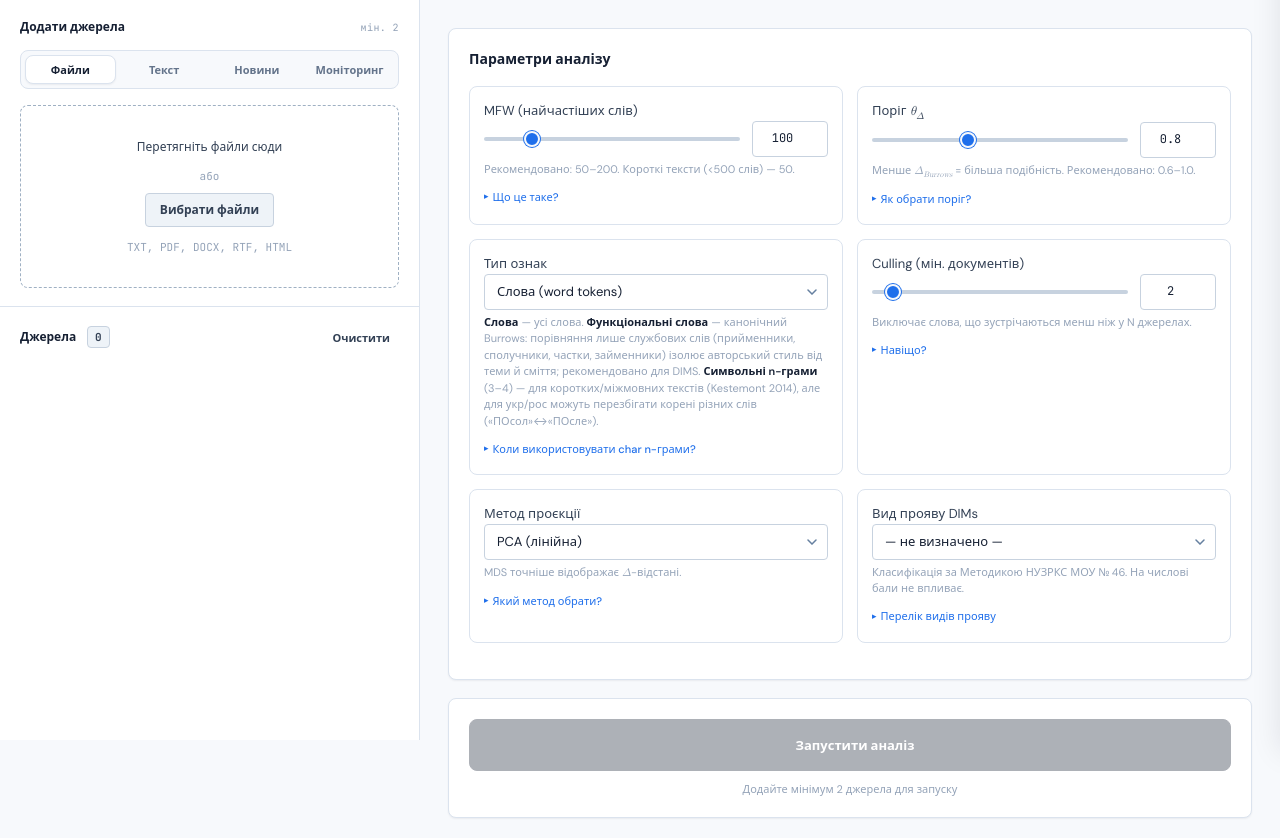
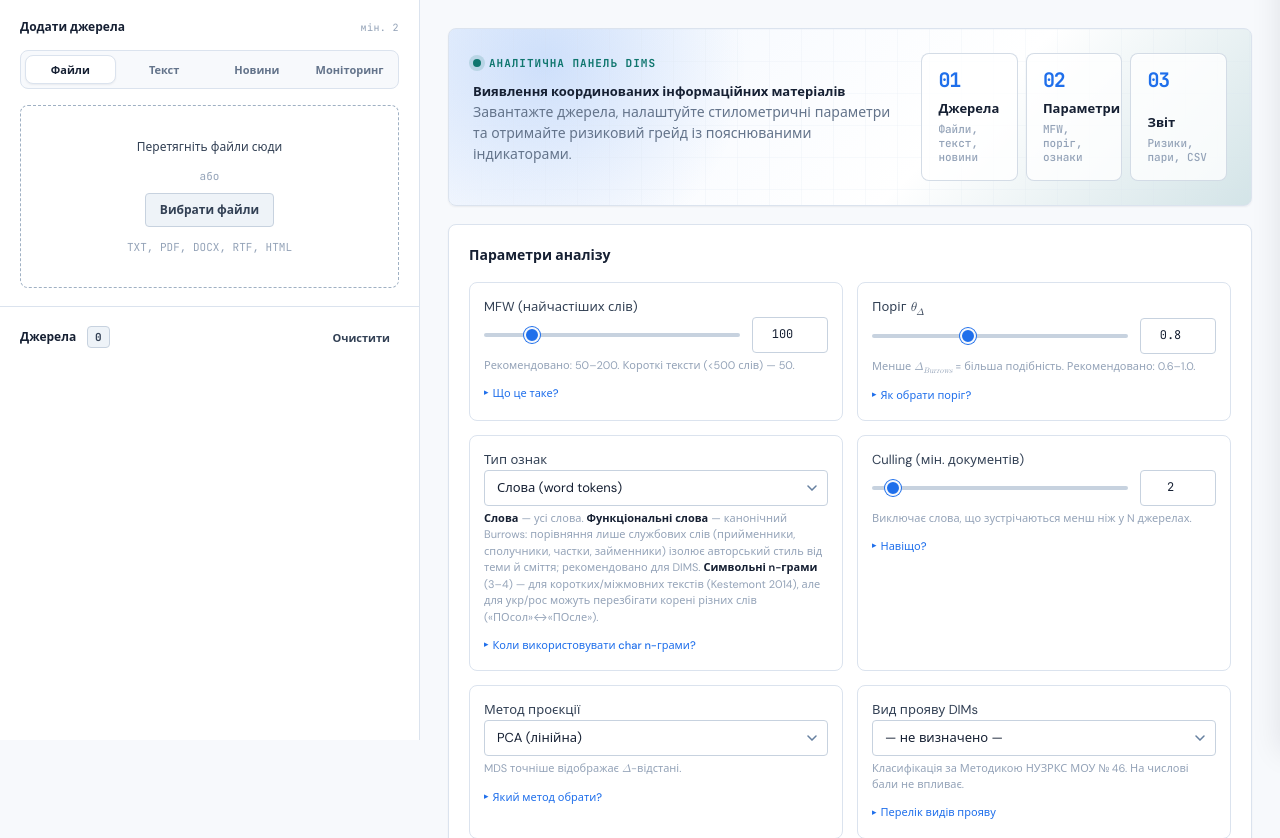
Before and after one commit to Yevhen-Sh8/stylometry, a Flask app: page / in a window 1280 px wide. Shown: the part 60-898 px from the top of the page. Run offline with Flask 3, Linux system fonts and the light colour scheme; data that the repository does not hold is empty; some web fonts are replaced.

Commit message:
test(core): add regression suite + a11y(markup): WCAG fixes + ui: workspace-hero
Покриває три речі з оркестрованого аудиту (варіант «адаптувати + фіксити»):

1. R2 — tests/test_analysis.py: детермінований regression-набір ядра DIMS
   (15 тестів). Закріплює інваріанти методики: суми вагів = 1, нормування
   індикаторів у [0,1], порядок грейдів F→B→S→SS→SSS, правило табу→SS,
   облік заперечення, функ-словниковий режим, S_time у I_coord, довірчий
   інтервал R_DIMS, SimHash near-duplicate. Самодостатній (працює без
   pytest: `python tests/test_analysis.py`); requirements-dev.txt — для CI.

2. A11y (WCAG, лінза a11y-markup, High #1–3):
   - 1.3.1: додано sr-only <h1> на початку <main> → ієрархія заголовків
     більше не стартує з h2; hero-заголовок понижено h1→h2.
   - 1.3.1/3.3.2/4.1.2: aria-label для #manualInput, #rssAddInput, #tgAddInput
     (раніше — лише placeholder / без імені).
   - 1.3.1: група мов Google News отримала role="group"+aria-labelledby
     замість orphan <label>; .form-label успадковує стилі мітки.

3. UI — workspace-hero: секція швидкої орієнтації (раніше незакомічена
   локальна правка дизайн-сесії). Винесена сюди, бо фікс h1-ієрархії
   стосується саме її заголовка.

Перевірено на preview: перший заголовок у DOM = H1, далі лише H2;
усі три поля мають доступні імена; консоль без помилок; Render не зачеплено.

Co-Authored-By: Claude Opus 4.8 <noreply@anthropic.com>

```diff
--- a/static/style.css
+++ b/static/style.css
@@ -444,7 +444,8 @@ button, .btn { outline-offset: 2px; }
    FORMS
    ═══════════════════════════════════════════════════════════════ */
 .form-group { margin-bottom: var(--s-3); }
-.form-group label {
+.form-group label,
+.form-group .form-label {
   display: block;
   font-family: var(--font-sans);
   font-size: 11px;
@@ -1563,3 +1564,129 @@ input[type="range"]::-moz-range-thumb {
   .btn { font-size: 11px; padding: 6px 10px; }
   .btn-analyze { font-size: 13px; padding: 14px; }
 }
+
+/* ═══════════════════════════════════════════════════════════════
+   WORKSPACE HERO — quick orientation for the analysis flow
+   ═══════════════════════════════════════════════════════════════ */
+.workspace-hero {
+  position: relative;
+  display: grid;
+  grid-template-columns: minmax(0, 1fr) minmax(300px, 0.72fr);
+  gap: var(--s-6);
+  overflow: hidden;
+  padding: var(--s-6);
+  border: 1px solid var(--border-0);
+  border-radius: var(--r-md);
+  background:
+    radial-gradient(circle at 12% 20%, color-mix(in srgb, var(--accent) 18%, transparent) 0, transparent 28%),
+    linear-gradient(135deg, color-mix(in srgb, var(--bg-1) 94%, var(--accent) 6%) 0%, var(--bg-1) 62%, color-mix(in srgb, var(--bg-2) 88%, var(--accent-2) 12%) 100%);
+  box-shadow: var(--shadow-sm);
+}
+
+.workspace-hero::after {
+  content: "";
+  position: absolute;
+  inset: 0;
+  pointer-events: none;
+  background-image:
+    linear-gradient(color-mix(in srgb, var(--border-0) 42%, transparent) 1px, transparent 1px),
+    linear-gradient(90deg, color-mix(in srgb, var(--border-0) 42%, transparent) 1px, transparent 1px);
+  background-size: 32px 32px;
+  mask-image: linear-gradient(90deg, transparent, #000 24%, #000 100%);
+  opacity: 0.45;
+}
+
+.workspace-hero > * { position: relative; z-index: 1; }
+
+.workspace-hero-copy { max-width: 760px; }
+
+.workspace-hero .eyebrow {
+  display: inline-flex;
+  align-items: center;
+  gap: var(--s-2);
+  margin-bottom: var(--s-3);
+  color: var(--accent-2);
+  font: 700 11px var(--font-mono);
+  letter-spacing: 0.09em;
+  text-transform: uppercase;
+}
+
+.workspace-hero .eyebrow::before {
+  content: "";
+  width: 8px;
+  height: 8px;
+  border-radius: 50%;
+  background: var(--accent-2);
+  box-shadow: 0 0 0 4px color-mix(in srgb, var(--accent-2) 16%, transparent);
+}
+
+.workspace-hero h1 {
+  max-width: 720px;
+  margin: 0 0 var(--s-3);
+  font: 800 clamp(22px, 3vw, 34px)/1.08 var(--font-heading);
+  letter-spacing: -0.035em;
+}
+
+.workspace-hero-copy p:last-child {
+  max-width: 660px;
+  color: var(--text-2);
+  font-size: 14px;
+}
+
+.workflow-steps {
+  display: grid;
+  grid-template-columns: repeat(3, minmax(0, 1fr));
+  align-self: stretch;
+  gap: var(--s-2);
+  list-style: none;
+}
+
+.workflow-steps li {
+  display: flex;
+  min-height: 128px;
+  flex-direction: column;
+  justify-content: flex-end;
+  gap: var(--s-1);
+  padding: var(--s-4);
+  border: 1px solid color-mix(in srgb, var(--border-1) 76%, transparent);
+  border-radius: var(--r-md);
+  background: color-mix(in srgb, var(--bg-1) 78%, transparent);
+  box-shadow: inset 0 1px 0 color-mix(in srgb, #fff 52%, transparent);
+}
+
+.workflow-steps span {
+  margin-bottom: auto;
+  color: var(--accent);
+  font: 800 20px/1 var(--font-mono);
+  letter-spacing: -0.06em;
+}
+
+.workflow-steps strong {
+  font-size: 13px;
+}
+
+.workflow-steps small {
+  color: var(--text-3);
+  font: 500 11px var(--font-mono);
+}
+
+.panel-card {
+  transition: border-color 0.18s ease, box-shadow 0.18s ease, transform 0.18s ease;
+}
+
+.panel-card:hover {
+  border-color: color-mix(in srgb, var(--border-2) 70%, var(--accent) 30%);
+  box-shadow: var(--shadow-md);
+  transform: translateY(-1px);
+}
+
+@media (max-width: 1100px) {
+  .workspace-hero { grid-template-columns: 1fr; }
+  .workflow-steps { grid-template-columns: repeat(3, minmax(0, 1fr)); }
+}
+
+@media (max-width: 640px) {
+  .workspace-hero { padding: var(--s-5); }
+  .workflow-steps { grid-template-columns: 1fr; }
+  .workflow-steps li { min-height: 92px; }
+}
--- a/templates/index.html
+++ b/templates/index.html
@@ -37,6 +37,8 @@
 
 <!-- ═══════════════════════ WORKSPACE ═══════════════════════ -->
 <main class="app-main workspace" id="main-content" tabindex="-1">
+
+  <h1 class="sr-only">DIMS — робоче середовище стилометричного аналізу</h1>
 
   <!-- ══════════════════ LEFT PANEL ══════════════════ -->
   <aside class="panel-left">
@@ -93,6 +95,7 @@
           </div>
           <div class="form-group">
             <textarea id="manualInput" class="form-control textarea-large"
+                      aria-label="Текст, HTML або URL джерела для аналізу"
                       placeholder="Вставте текст, HTML або URL (https://…)&#10;&#10;Ctrl+Enter — швидке додавання"></textarea>
           </div>
           <button class="btn btn-primary" id="btnAddManual" type="button">
@@ -113,8 +116,8 @@
 
           <!-- Languages for Google News -->
           <div class="form-group">
-            <label>Мови Google News</label>
-            <div class="search-lang-row">
+            <span class="form-label" id="langGroupLabel">Мови Google News</span>
+            <div class="search-lang-row" role="group" aria-labelledby="langGroupLabel">
               <label class="chk-inline chk-priority"><input type="checkbox" value="ru" checked id="langRu"> RU</label>
               <label class="chk-inline"><input type="checkbox" value="de" checked id="langDe"> DE</label>
               <label class="chk-inline"><input type="checkbox" value="fr" checked id="langFr"> FR</label>
@@ -128,6 +131,7 @@
             <label>RSS-стрічки <span class="hint-text">(пошук по ключових словах)</span></label>
             <div class="tag-input-row">
               <input type="url" id="rssAddInput" class="form-control"
+                     aria-label="URL RSS-стрічки"
                      placeholder="https://tass.ru/rss/v2.xml" />
               <button class="btn btn-ghost btn-sm" id="btnAddRssFeed" type="button" title="Додати стрічку">+</button>
             </div>
@@ -139,6 +143,7 @@
             <label>Telegram-канали <span class="hint-text">(пошук по ключових словах)</span></label>
             <div class="tag-input-row">
               <input type="text" id="tgAddInput" class="form-control"
+                     aria-label="Імена Telegram-каналів"
                      placeholder="rt_russian, tass_agency, ria_novosti" />
               <button class="btn btn-ghost btn-sm" id="btnAddTgChannel" type="button" title="Додати канал">+</button>
             </div>
@@ -257,6 +262,19 @@
 
   <!-- ══════════════════ RIGHT PANEL ══════════════════ -->
   <section class="panel-right">
+
+    <section class="workspace-hero" aria-labelledby="workspaceHeroTitle">
+      <div class="workspace-hero-copy">
+        <p class="eyebrow">Аналітична панель DIMS</p>
+        <h2 id="workspaceHeroTitle">Виявлення координованих інформаційних матеріалів</h2>
+        <p>Завантажте джерела, налаштуйте стилометричні параметри та отримайте ризиковий грейд із пояснюваними індикаторами.</p>
+      </div>
+      <ol class="workflow-steps" aria-label="Основний сценарій роботи">
+        <li><span>01</span><strong>Джерела</strong><small>Файли, текст, новини</small></li>
+        <li><span>02</span><strong>Параметри</strong><small>MFW, поріг, ознаки</small></li>
+        <li><span>03</span><strong>Звіт</strong><small>Ризики, пари, CSV</small></li>
+      </ol>
+    </section>
 
     <!-- Parameters -->
     <div class="panel-card" id="sectionParams" aria-labelledby="paramsHeading">
```
Also changed, not shown: requirements-dev.txt (added, +7 -0 lines), tests/test_analysis.py (added, +189 -0 lines).
